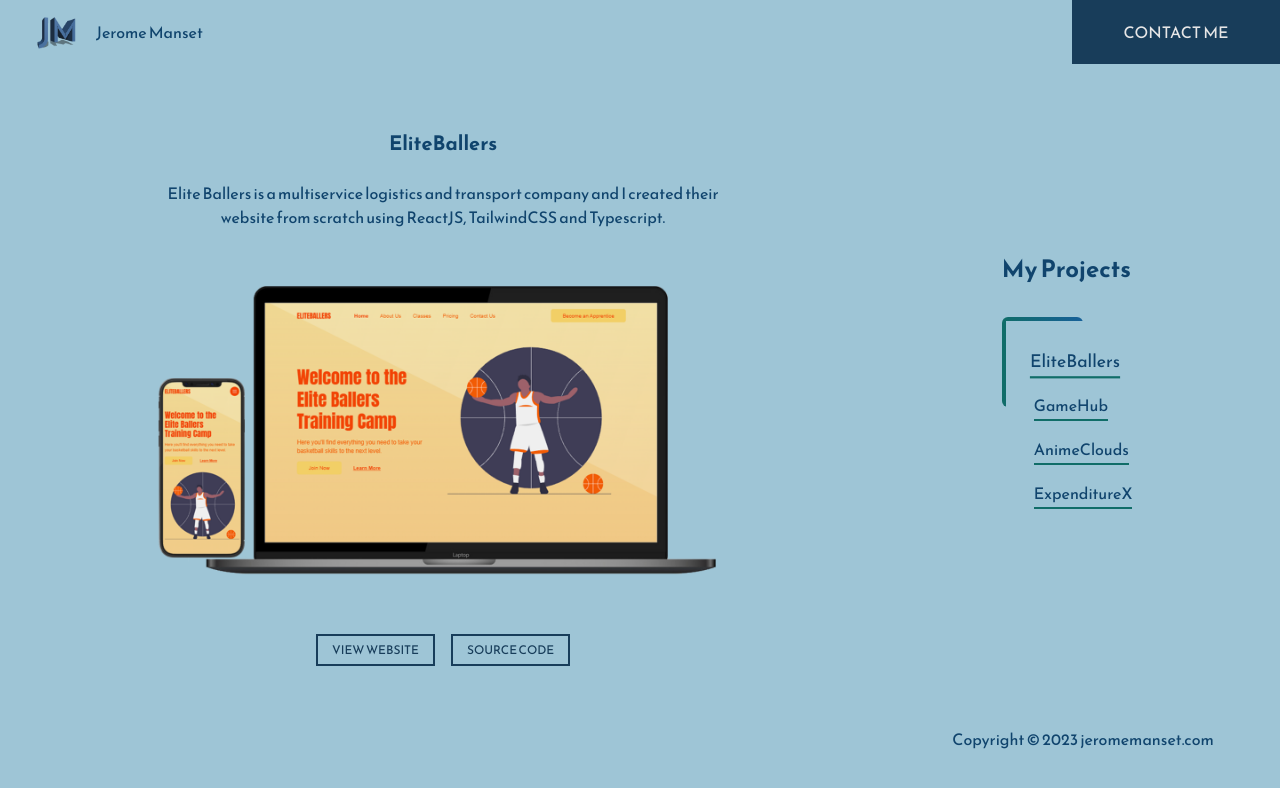
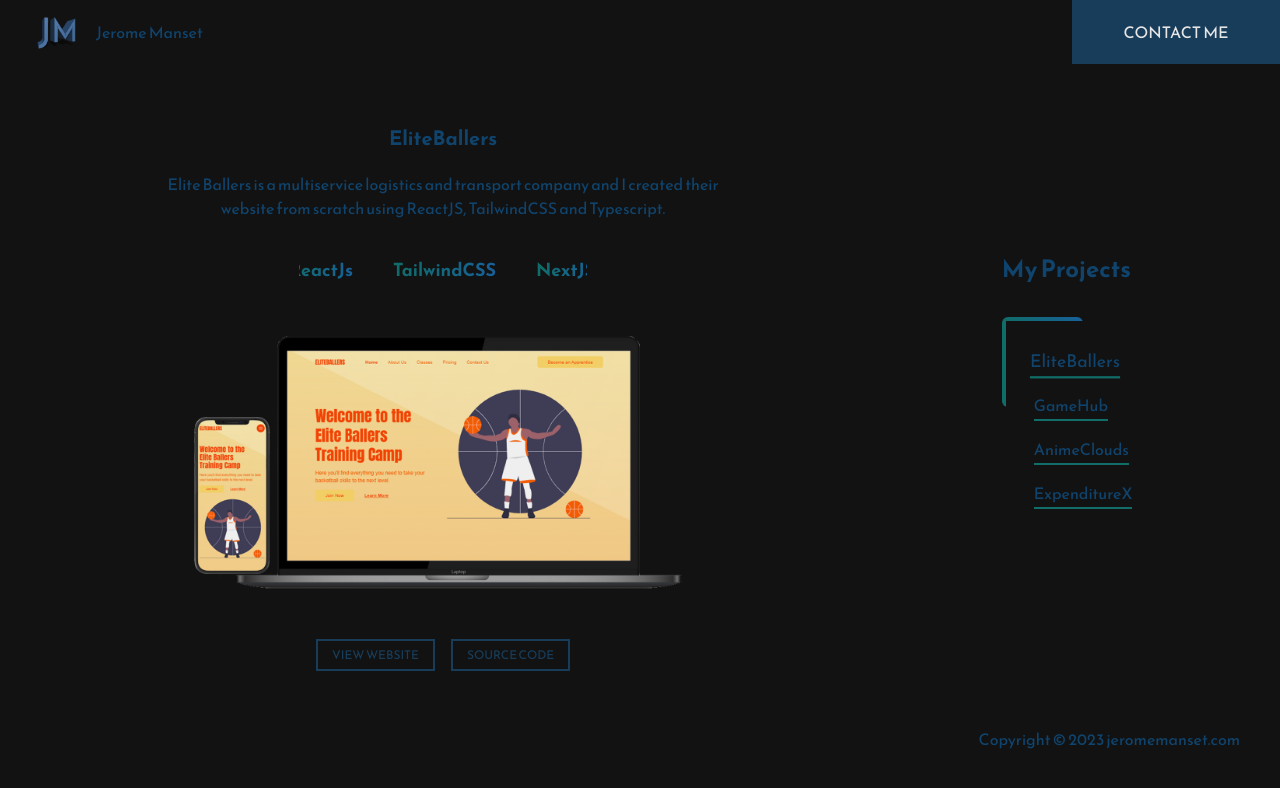
Before and after one commit to kujerocoding/jeromemanset, a React (Vite) app: page / in a window 1280 px wide. Both pictures are taken after a click on the button "EliteBallers". Shown: the top 788 px of the page. Built offline with nearby package versions, Linux system fonts and the light colour scheme.

Commit message:
Add marquee animation

```diff
--- a/src/ProjectData.js
+++ b/src/ProjectData.js
@@ -6,6 +6,7 @@ export default  [
         img: 'EliteBallers.png',
         isOpen: false,
         desc: 'Elite Ballers is a multiservice logistics and transport company and I created their website from scratch using ReactJS, TailwindCSS and Typescript.',
+        technologies: ['ReactJs', 'TailwindCSS', 'NextJS', 'Framer-motion'],
         liveURL: 'https://elite-ballers.pages.dev/',
         repoURL: 'https://github.com/kujerocoding/elite-ballers'
 
@@ -17,6 +18,7 @@ export default  [
         img: 'gamehub.png',
         isOpen: false,
         desc: 'GameHub is an ecommerce store using ReactJS, NextJS, TailwindCSS, Sanity(Headless CMS).',
+        technologies: ['ReactJs', 'TailwindCSS', 'NextJS', 'Framer-motion'],
         liveURL: 'https://gamehub-drab.vercel.app/',
         repoURL: 'https://github.com/kujerocoding/gamehub'
 
@@ -28,6 +30,7 @@ export default  [
         img: 'AnimeClouds.png',
         isOpen: false,
         desc: "I re-created the frontend of Boreal Coffee's official web app because I got attracted to their beautiful UI. It was a great experience for me to build the entire frontend.",
+        technologies: ['ReactJs', 'TailwindCSS', 'NextJS', 'Framer-motion'],
         liveURL: 'https://animeclouds.netlify.app/',
         repoURL: 'https://github.com/kujerocoding/animeclouds'
 
@@ -39,6 +42,7 @@ export default  [
         img: 'AnimeClouds.png',
         isOpen: false,
         desc: "I re-created the frontend of Boreal Coffee's official web app because I got attracted to their beautiful UI. It was a great experience for me to build the entire frontend.",
+        technologies: ['ReactJs', 'TailwindCSS', 'NextJS', 'Framer-motion'],
         liveURL: 'https://expenditurex.onrender.com/',
         repoURL: 'https://github.com/kujerocoding/expenditurex_frontend'
 
--- a/src/components/Links.jsx
+++ b/src/components/Links.jsx
@@ -24,8 +24,8 @@ const Links = ({handleClick, selectedProject}) => {
             </ul>
            </div>
             <div className='absolute w-full -bottom-5 lg:bottom-0'>
-              <div className='mb-5 lg:-mb-5 text-center'>
-                <p className=''>Copyright © 2023 jeromemanset.com</p>
+              <div className='mb-5 lg:-mb-5 text-center md:text-right'>
+                <p className='md:mr-10'>Copyright © 2023 jeromemanset.com</p>
               </div>
             </div>
         </div>
--- a/src/components/Project.jsx
+++ b/src/components/Project.jsx
@@ -2,9 +2,22 @@ import { motion } from 'framer-motion'
 import React from 'react'
 
 const Project = ({filteredData, variants}) => {
-  const {title, img, desc, liveURL, repoURL} = filteredData[0]
+  const {title, img, desc, technologies, liveURL, repoURL} = filteredData[0]
   console.log(filteredData[0])
 
+  const marqueeVariants = {
+    animate: {
+      x: [150, -250],
+      transition: {
+        x: {
+          repeat: Infinity,
+          repeatType: "loop",
+          duration: 7,
+          ease: "linear",
+        },
+      },
+    },
+  };
 
 
   return (
@@ -13,8 +26,19 @@ const Project = ({filteredData, variants}) => {
       className='p-4 lg:p-10 w-full h-full text-primary flex flex-col justify-evenly items-center bg-transparent text-center'>
 
         <h2 className='text-xl font-bold'>{title}</h2>
-        <p className='lg:w-3/4'>{desc}</p>
-        <div className='max-w-[40rem]'>
+        <p className='sm:w-3/4'>{desc}</p>
+        <div className='w-72 h-8 overflow-x-hidden mt-4'>
+          <motion.div
+          className='whitespace-nowrap'
+          variants={marqueeVariants}
+          animate="animate"
+          >
+            {technologies.map((item, i) => (
+              <span key={i} className='mr-10 font-bold text-lg bg-clip-text text-transparent bg-gradient-to-r from-colorFrom to-colorTo'>{item}</span>
+            ))}
+          </motion.div>
+        </div>
+        <div className='max-w-[35rem]'>
           <img src={`../src/assets/images/${img}`} alt={`${title} picture`} ></img>
         </div>
         <div className='flex gap-4'>
--- a/src/index.css
+++ b/src/index.css
@@ -7,8 +7,8 @@
 
 
 body{
-    background-color: #9ec5d6;
-    /* background-color: whitesmoke; */
+    /* background-color: #9ec5d6; */
+    background-color: #121212;
     font-family: 'Reem Kufi', sans-serif;
     height: 100vh;
     /* color: #11466f80; */
--- a/tailwind.config.js
+++ b/tailwind.config.js
@@ -10,10 +10,11 @@ export default {
         'primary': '#10446D',
         'border': '#183D5A',
         'accent': '#183D5A',
-        'bg': '#9ec5d6',
+        'bg': '#121212',
         'colorTo': '#176099',
         'colorFrom': '#106D68',
-        'action': '#E6E6E6'
+        'action': '#E6E6E6',
+        'secondary': '#1F1B24'
       },
       fontFamily:{
         'reem': 'Reem Kufi, sans-serif',
```
